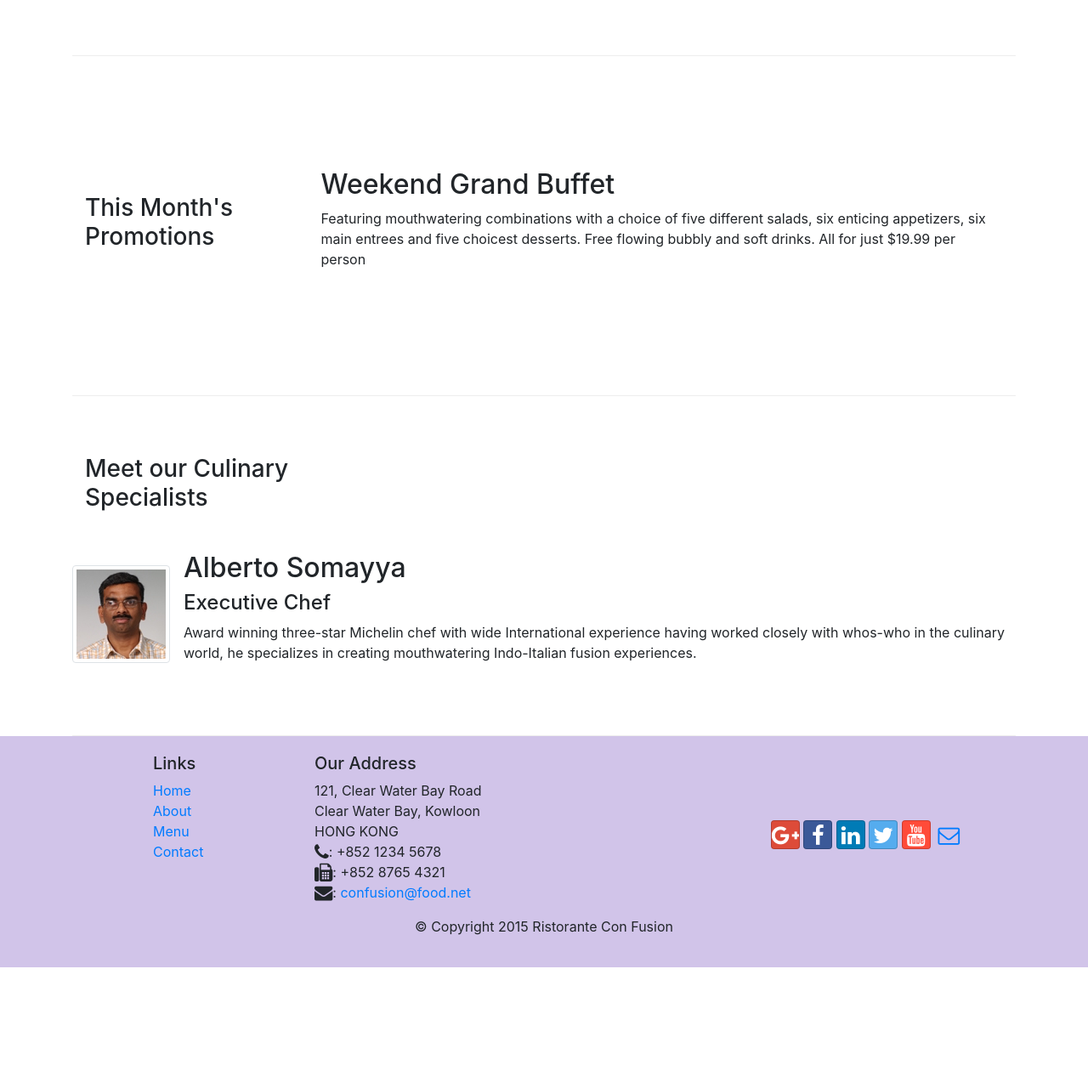
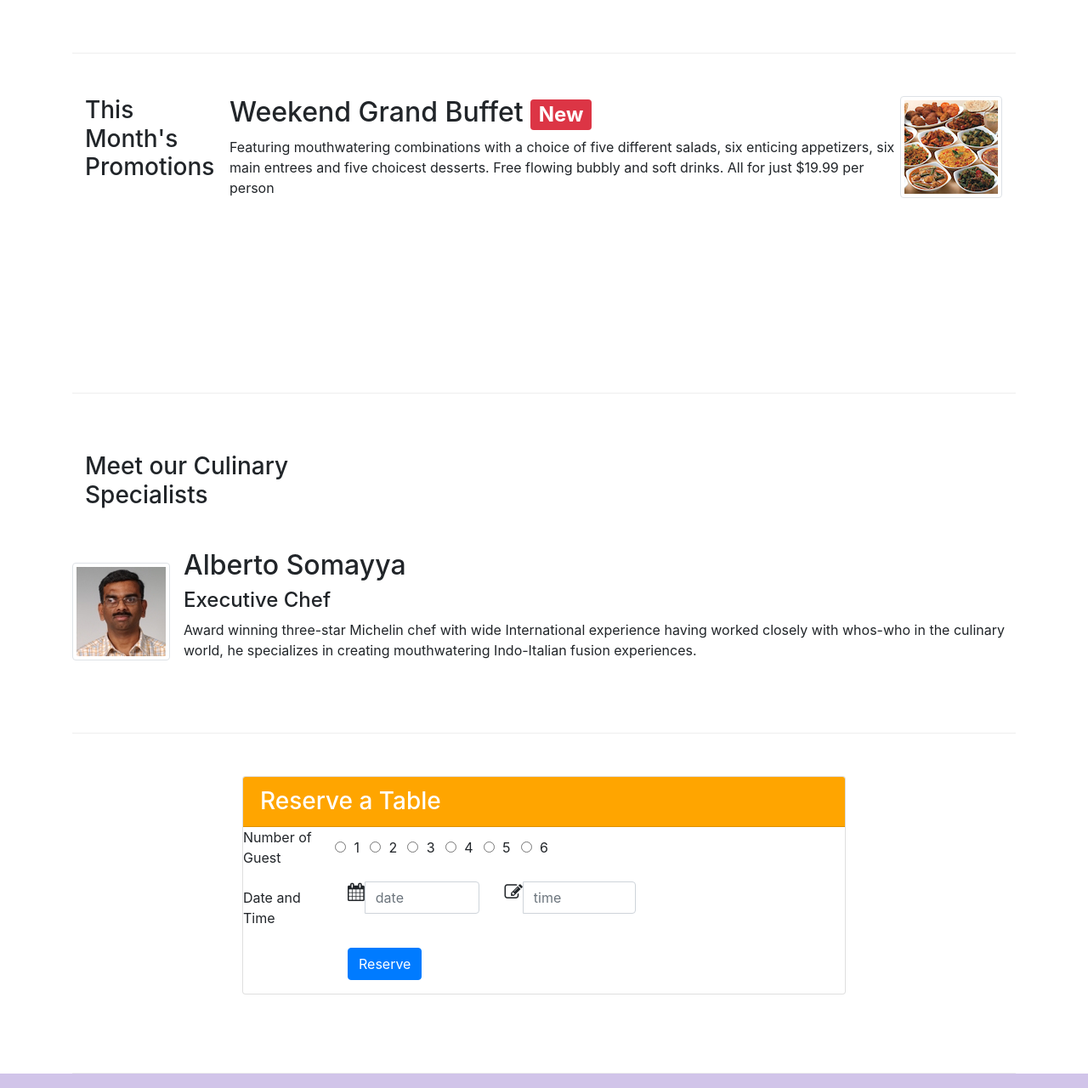
Before and after one commit to cuauMa/conFusion, a website: page index.html in a window 1280 px wide. Shown: the part 647-1927 px from the top of the page at 85% size. Before the commit the page ends 1785 px from the top, so only its background shows below. Drawn offline with nearby package versions, Linux system fonts and the light colour scheme.

Commit message:
Assignment 2 Week

```diff
--- a/index.html
+++ b/index.html
@@ -34,18 +34,24 @@
     </nav>
     <header class="jumbotron">
         <div class="container">
-            <div class="row" row-header>
-                <div class="col-12 col-sm-8">
+            <div class="row row-header">
+                <div class="col-6 col-sm-8">
                     <h1>Ristorante con Fusion</h1>
                     <p>We take inspiration from the World's best cuisines, and create a unique fusion experience. Our lipsmacking creations will tickle your culinary senses!</p>
                 </div>
-                <div class="col col-sm align-self-center">
+                <div class="col-2 col-sm">
                     <img src="img/logo.png" class="img-fluid">
+                </div>
+                <div class="col">
+                    <form>
+                        <div class="form-group row">
+                            <a class="btn btn-warning" href="#makereservation" role="button">Reserve Table</a>
+                        </div>
+                    </form>
                 </div>
             </div>
         </div>
     </header>
-
     <div class="container">
         <div class="row row-content align-items-center">
             <div div class="col-sm-4 col-md-3 flex-last">
@@ -59,17 +65,18 @@
                 </div>
             </div>
         </div>
-
-        <div class="row row-content align-items-center">
-            <div class="col-sm-4 col-md-3">
-                <h3>This Month's Promotions</h3>
-            </div>
-            <div class="col-sm col-md">
-                <h2>Weekend Grand Buffet</h2>
-                <p>Featuring mouthwatering combinations with a choice of five different salads, six enticing appetizers, six main entrees and five choicest desserts. Free flowing bubbly and soft drinks. All for just $19.99 per person </p>
+        <div class="row row-content">
+            <div class="media">
+                <div class="col-sm-2 col-md-2">
+                    <h3>This Month's Promotions</h3>
+                </div>
+                <div class="media-body">
+                    <h2 class="mt-0">Weekend Grand Buffet <span class="badge badge-danger">New</span></h2>
+                    <p class="hidden-xs-down">Featuring mouthwatering combinations with a choice of five different salads, six enticing appetizers, six main entrees and five choicest desserts. Free flowing bubbly and soft drinks. All for just $19.99 per person </p>
+                </div>
+                <img class="d-flex mr-3 img-thumbnail align-right" src="img/Buffet.png" alt="Buffet">
             </div>
         </div>
-
         <div class="row row-content align-items-center">
             <div class="col-sm-4 col-md-3 flex-last">
                 <h3>Meet our Culinary Specialists</h3>
@@ -81,6 +88,70 @@
                     <h4>Executive Chef</h4>
                     <p class="hidden-xs-down">Award winning three-star Michelin chef with wide International experience having worked closely with whos-who in the culinary world, he specializes in creating mouthwatering Indo-Italian fusion experiences.
                     </p>
+                </div>
+            </div>
+        </div>
+        <div class="row-content justify-content-md-center">
+            <div class="col-8 offset-2">
+                <div class="card">
+                    <h3 class="card-header text-white" style="background-color: orange">Reserve a Table</h3>
+                    <div class="card-block">
+                        <form id="makereservation">
+                            <div class="form-group row">
+                                <labbel class="form-check-label col-2">Number of Guest</labbel>
+                                <div class="form-check form-check-inline">
+                                    <label class="form-check-label">
+                                        <input class="form-check-input" type="radio" name="numpersons" id="idnumpersons1" value="numpersons1"> 1
+                                    </label>
+                                </div>
+                                <div class="form-check form-check-inline">
+                                    <label class="form-check-label">
+                                        <input class="form-check-input" type="radio" name="numpersons" id="idnumpersons2" value="numpersons2"> 2
+                                    </label>
+                                </div>
+                                <div class="form-check form-check-inline">
+                                    <labbel class="form-check-label">
+                                        <input class="form-check-input" type="radio" name="numpersons" id="idnumpersons3" value="numpersons3"> 3
+                                    </label>
+                                </div>
+                                <div class="form-check form-check-inline">
+                                    <label class="form-check-label">
+                                        <input class="form-check-input" type="radio" name="numpersons" id="idnumpersons4" value="numpersons4"> 4
+                                    </label>
+                                </div>
+                                <div class="form-check form-check-inline">
+                                    <label class="form-check-label">
+                                        <input class="form-check-input" type="radio" name="numpersons" id="idnumpersons5" value="numpersons5"> 5
+                                    </label>
+                                </div>
+                                <div class="form-check form-check-inline">
+                                    <label class="form-check-label">
+                                        <input class="form-check-input" type="radio" name="numpersons" id="idnumpersons6" value="numpersons6"> 6
+                                    </label>
+                                </div>
+                            </div>
+                            <div class="form-group row">
+                                <label for="time" class="col-12 col-md-2 col-form-label">Date and Time</label>
+                                <div class="col-5 col-sm-4 col-md-3">
+                                    <div class="input-group">
+                                        <div class="input-group-addon"><i class="fa fa-calendar fa-lg"></i></div>
+                                        <input type="text" class="form-control" id="iddate" name="date" placeholder="date">
+                                    </div>
+                                </div>
+                                <div class="col-5 col-sm-4 col-md-3">
+                                    <div class="input-group">
+                                        <div class="input-group-addon"><i class="fa fa-edit fa-lg"></i></div>
+                                        <input type="text" class="form-control" id="idtime" name="time" placeholder="time">
+                                    </div>
+                                </div>
+                            </div>
+                            <div class="form-group row">
+                                <div class="offset-md-2 col-md-10">
+                                    <button type="submit" class="btn btn-primary">Reserve</button>
+                                </div>
+                            </div>
+                        </form>
+                    </div>
                 </div>
             </div>
         </div>
```
